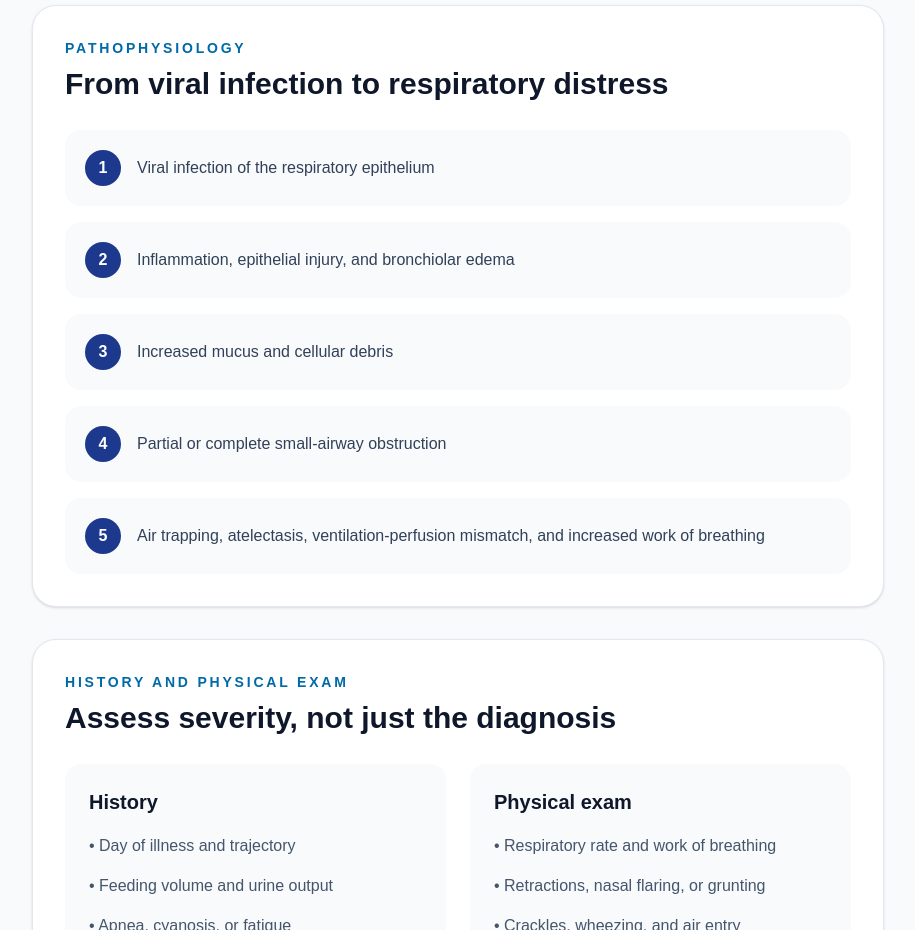
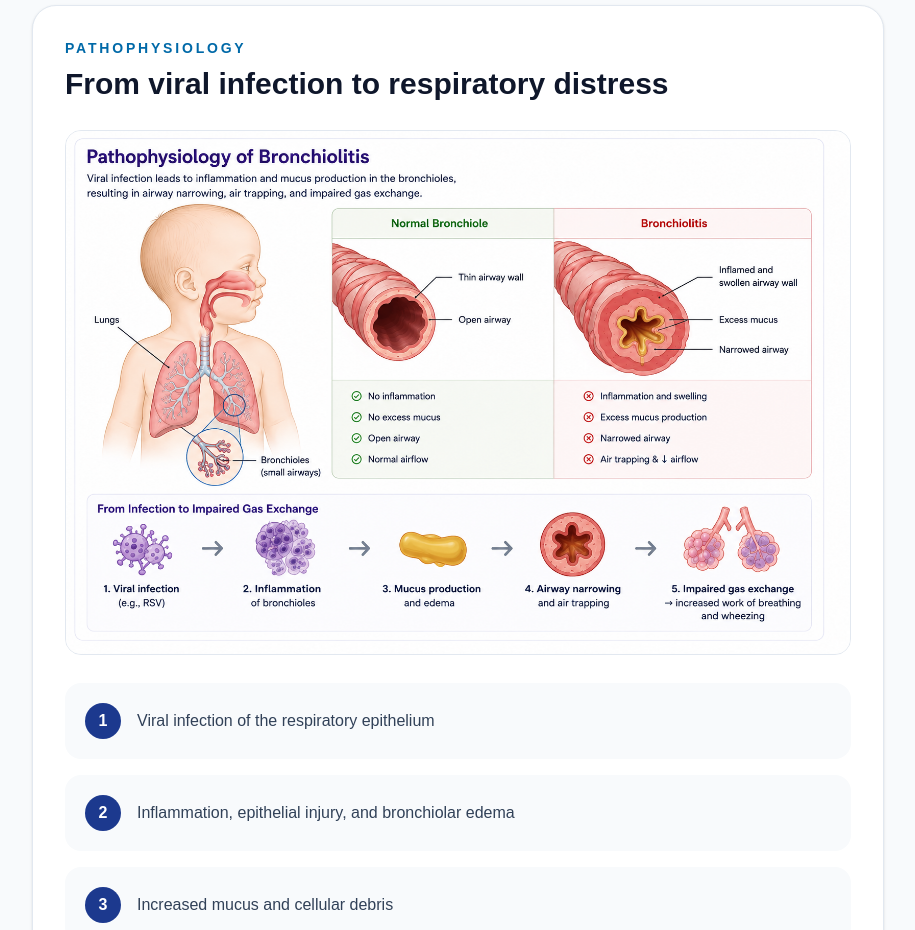
Before and after one commit to ChrisDobbinsMD/Pediatlas, a Next.js app: page /respiratory/lower-airway/bronchiolitis in a window 1280 px wide. Shown: the part 1360-2290 px from the top of the page, without its empty margins (308-1223 px from the left). Built offline with nearby package versions, Linux system fonts and the light colour scheme.

Commit message:
Added pathophysiology Pic of Bronchiolitis

```diff
--- a/src/app/respiratory/lower-airway/bronchiolitis/page.tsx
+++ b/src/app/respiratory/lower-airway/bronchiolitis/page.tsx
@@ -2,6 +2,7 @@
 
 import { useState } from "react";
 import Link from "next/link";
+import Image from "next/image";
 
 const clinicalPearls = [
   "Bronchiolitis is primarily a clinical diagnosis.",
@@ -192,6 +193,16 @@ export default function BronchiolitisPage() {
             <h2 className="mt-2 text-3xl font-bold">
               From viral infection to respiratory distress
             </h2>
+            <div className="mt-7 overflow-hidden rounded-2xl border border-slate-200 bg-white">
+  <Image
+    src="/images/bronchiolitis-pathophysiology.png"
+    alt="Comparison of a normal bronchiole with bronchiolitis showing airway-wall inflammation, mucus production, airway narrowing, and impaired airflow"
+    width={1600}
+    height={1000}
+    className="h-auto w-full"
+    priority
+  />
+</div>
 
             <div className="mt-7 grid gap-4">
               {[
```
Also changed, not shown: public/images/bronchiolitis-pathophysiology.png (added).
